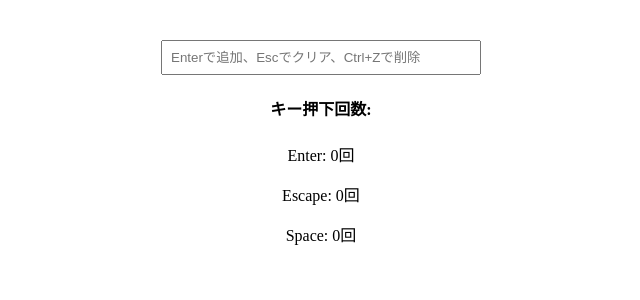
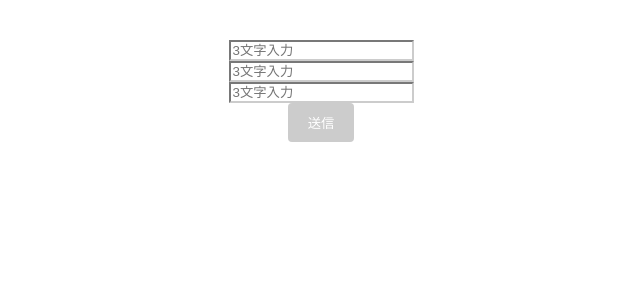
Before and after one commit to k-lib-jpg/react-execrcise, a React (Vite) app: page / in a window 1280 px wide. Shown: the top 300 px of the page, without its empty margins (319-959 px from the left). Built offline with nearby package versions, Linux system fonts and the light colour scheme; the HTML template or start-up script is replaced by a standard one.

Commit message:
practice 20

```diff
--- a/src/App.tsx
+++ b/src/App.tsx
@@ -1,10 +1,10 @@
 import './App.css'
-import KeyboardEvents from './components/basic/Question19'
+import FocusBlurEvents from './components/basic/Question20'
 
 const App = () => {
   return (
     <>
-        <KeyboardEvents/>
+        <FocusBlurEvents/>
     </>
   )
 }
--- /dev/null
+++ b/src/components/basic/Question20.tsx
@@ -0,0 +1,117 @@
+import { useState} from 'react';
+
+type FieldName = "field1" | "field2" | "field3";
+
+type Values = {
+  field1: string;
+  field2: string;
+  field3: string;
+}
+type Errors = {
+  field1: string;
+  field2: string;
+  field3: string;
+}
+
+
+
+const FocusBlurEvents = () => {
+  const [focusedField, setFocusedField] = useState<FieldName | null>(null);
+  const [values, setValues] = useState<Values>({
+      field1: '',
+      field2: '',
+      field3: ''
+  });
+  const [errors, setErrors] = useState<Errors>({
+      field1: '',
+      field2: '',
+      field3: '',
+  });
+
+
+  const handleFocus = (fieldName: FieldName) => {
+    // フォーカス処理
+    setFocusedField(fieldName);
+  };
+
+  const handleBlur = (fieldName: FieldName) => {
+    // ブラー処理とバリデーション
+    setFocusedField(null);
+
+    if (values[fieldName].length > 0 && values[fieldName].length < 3) {
+        setErrors((prev) => ({
+          ...prev,
+          [fieldName]: "3文字以上で入力してください",
+        }));
+    } else {
+        setErrors((prev) => ({
+          ...prev,
+          [fieldName]: "",
+        }));
+    }
+  };
+
+  const handleChange = (fieldName: FieldName, value: string) => {
+    // 入力処理と自動フォーカス
+    setValues((prev) => ({
+          ...prev,
+          [fieldName]: value,
+        }));
+
+    // 3文字以上入力されている場合はエラーをクリア
+    if (value.length >= 3) {
+        setErrors((prev) => ({
+          ...prev,
+          [fieldName]: "",
+        }));
+    }
+  }
+
+  const isFormValid =
+       values.field1.length >=3 &&
+       values.field2.length >=3 &&
+       values.field3.length >=3;
+
+  const fieldNames: FieldName[] = ["field1", "field2", "field3"];
+
+  return (
+    <div>
+      {fieldNames.map((fieldName) => (
+        <div key ={fieldName}>
+          <input
+              type="text"
+              placeholder="3文字入力"
+              style={{
+                borderColor:
+                    focusedField === fieldName ? 'blue' : '#ccc',
+                borderWidth: '2px'
+              }}
+              value={values[fieldName]}
+              // イベントハンドラーを設定
+              onFocus={() => handleFocus(fieldName)}
+              onBlur={() => handleBlur(fieldName)}
+              onChange={(e) =>
+                handleChange(fieldName, e.target.value)
+              }
+            />
+            {errors[fieldName] &&
+                  <span style={{ color: 'red' }}>{errors[fieldName]}</span>}
+      </div>
+      ))}
+
+      <button disabled={!isFormValid}
+              style={{
+		        padding: '10px 20px',
+		        backgroundColor: isFormValid ? '#4CAF50' : '#ccc',
+		        color: 'white',
+		        border: 'none',
+		        borderRadius: '4px',
+		        cursor: isFormValid ? 'pointer' : 'not-allowed'
+		      }}>
+        送信
+      </button>
+    </div>
+  );
+}
+
+export default FocusBlurEvents;
```
